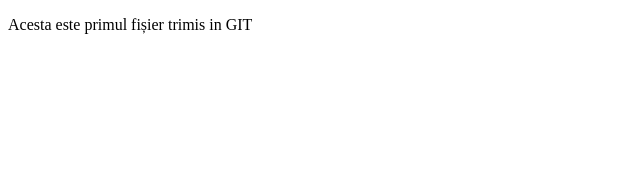
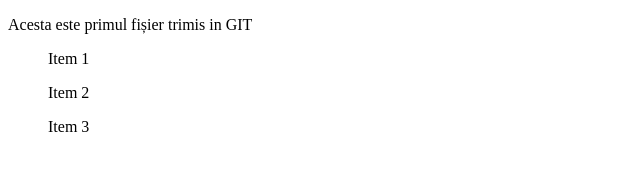
Before and after one commit to stefanche/sendIri, a plain HTML site: page index.html in a window 1280 px wide. Shown: the whole page, without its empty margins (0-640 px from the left). Drawn offline with Linux system fonts and the light colour scheme.

Commit message:
Update index.html

```diff
--- a/index.html
+++ b/index.html
@@ -7,5 +7,10 @@
 </head>
 <body>
     <p>Acesta este primul fișier trimis in GIT</p>
+    <ul>
+        <p>Item 1</p>
+        <p>Item 2</p>
+        <p>Item 3</p>
+    </ul>
 </body>
 </html>
```
